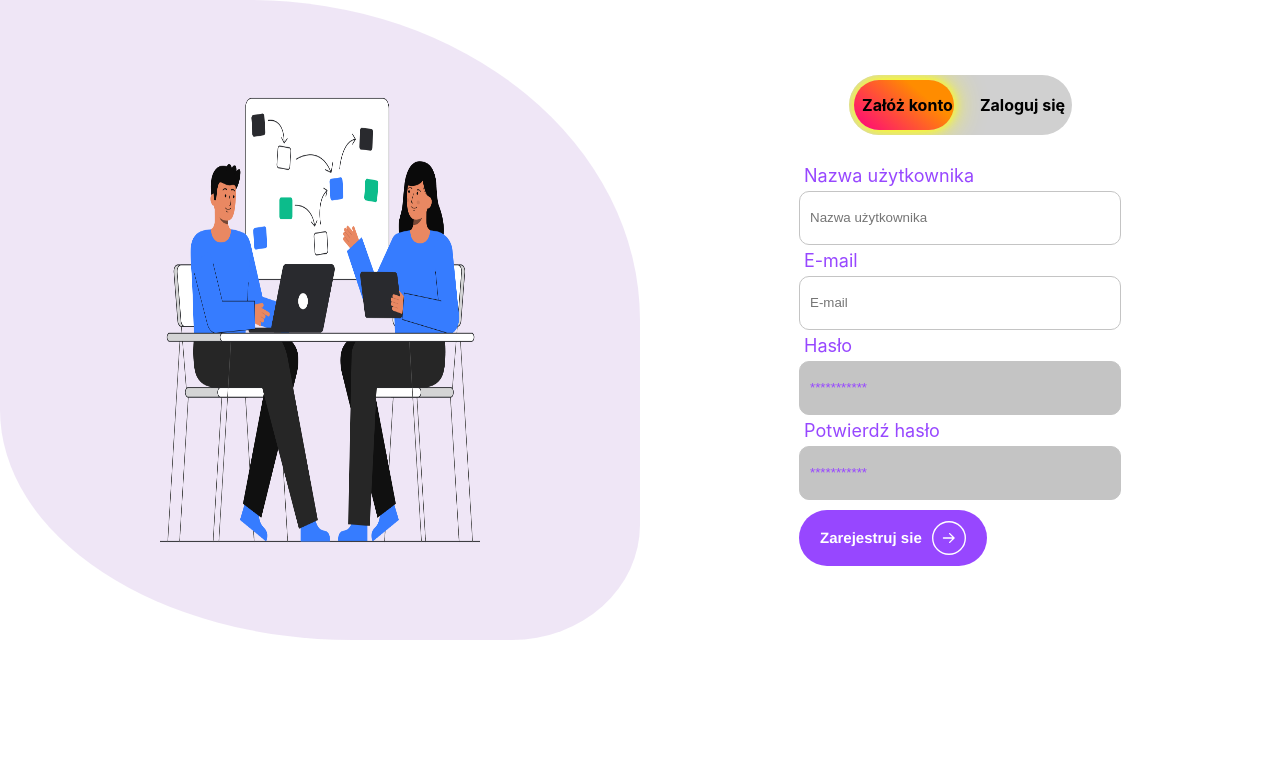
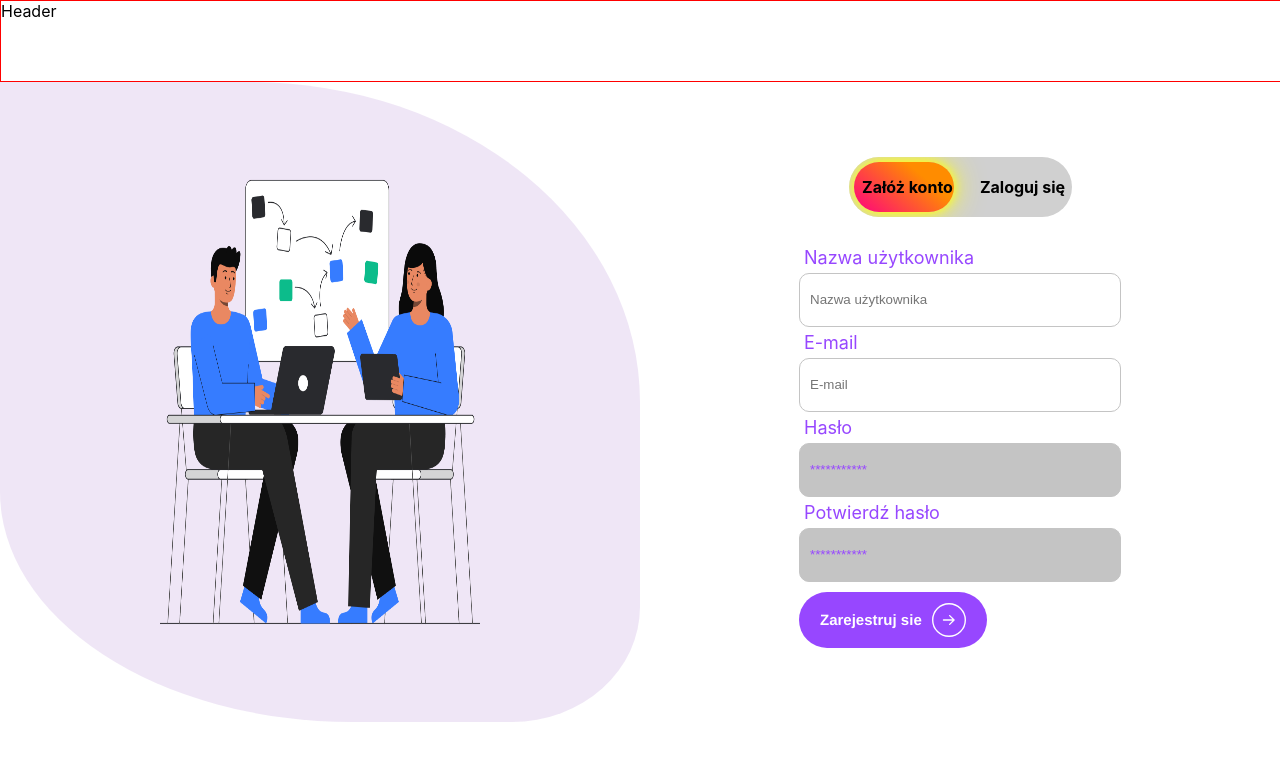
Before and after one commit to k-wos/EventAppP1, a React (Create React App) app in the folder client/: page / in a window 1280 px wide. Shown: the top 760 px of the page. Built offline with nearby package versions, Linux system fonts and the light colour scheme.

Commit message:
addHeader

```diff
--- /dev/null
+++ b/client/src/components/Header/Header.scss
@@ -0,0 +1,5 @@
+.header {
+  height: 10vh;
+  width: 100%;
+  border: 1px solid red;
+}
--- /dev/null
+++ b/client/src/components/Header/Header.tsx
@@ -0,0 +1,8 @@
+import React from "react";
+import "../Header/Header.scss";
+
+function Header() {
+  return <div className="header">Header</div>;
+}
+
+export default Header;
--- a/client/src/components/Homepage/Homepage.scss
+++ b/client/src/components/Homepage/Homepage.scss
@@ -1,4 +1,4 @@
-main {
+.mainContainer {
   display: flex;
   align-items: center;
   justify-content: center;
--- a/client/src/components/Homepage/Homepage.tsx
+++ b/client/src/components/Homepage/Homepage.tsx
@@ -15,7 +15,7 @@
   };
 
   return (
-    <main>
+    <main className="mainContainer">
       <section className="LeftSide">
         <LeftSideOfHome />
       </section>
--- a/client/src/index.tsx
+++ b/client/src/index.tsx
@@ -4,12 +4,14 @@
 import App from "./App";
 import reportWebVitals from "./reportWebVitals";
 import Registerpage from "./components/Registerpage/Registerpage";
+import Header from "./components/Header/Header";
 
 const root = ReactDOM.createRoot(
   document.getElementById("root") as HTMLElement
 );
 root.render(
   <React.StrictMode>
+    <Header></Header>
     <App />
   </React.StrictMode>
 );
```
